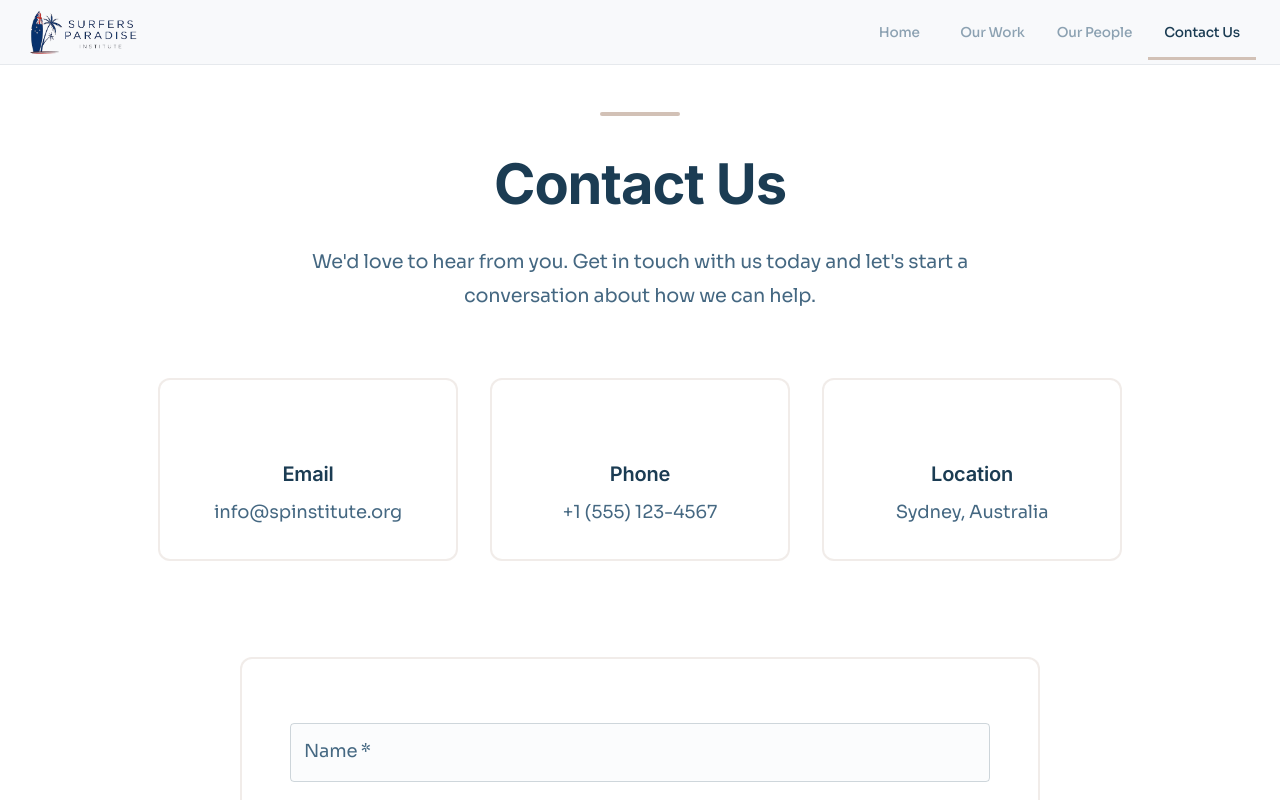
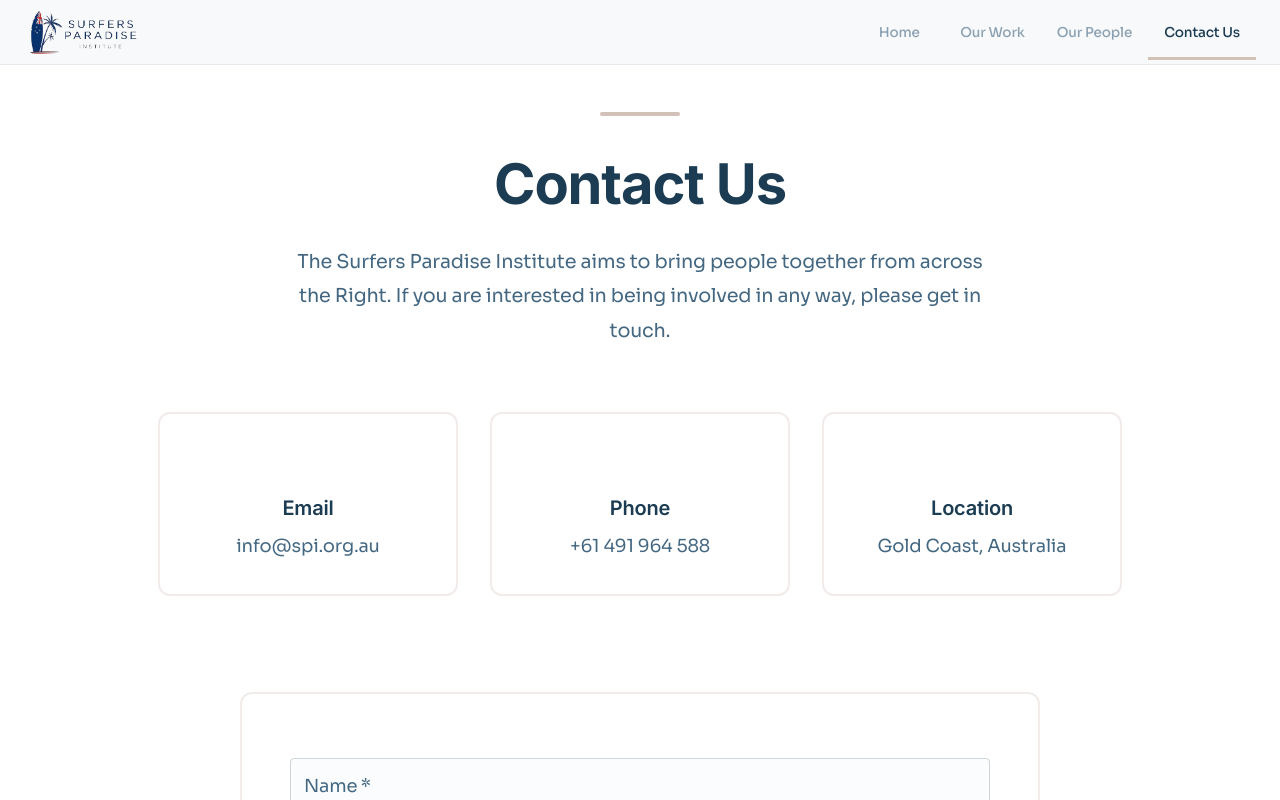
Before and after one commit to hrmainland/spinstitute, a React (Vite) app: page /spinstitute/contact-us in a window 1280 px wide. Shown: the top 800 px of the page. Built offline with nearby package versions, Linux system fonts and the light colour scheme; some icons are missing.

Commit message:
Update ContactUs.jsx

```diff
--- a/src/pages/ContactUs.jsx
+++ b/src/pages/ContactUs.jsx
@@ -41,17 +41,17 @@
     {
       icon: <EmailIcon sx={{ fontSize: 32 }} />,
       title: "Email",
-      detail: "info@spinstitute.org",
+      detail: "info@spi.org.au",
     },
     {
       icon: <PhoneIcon sx={{ fontSize: 32 }} />,
       title: "Phone",
-      detail: "+1 (555) 123-4567",
+      detail: "+61 491 964 588",
     },
     {
       icon: <LocationOnIcon sx={{ fontSize: 32 }} />,
       title: "Location",
-      detail: "Sydney, Australia",
+      detail: "Gold Coast, Australia",
     },
   ];
 
@@ -92,8 +92,7 @@
               lineHeight: 1.8,
             }}
           >
-            We'd love to hear from you. Get in touch with us today and let's
-            start a conversation about how we can help.
+            The Surfers Paradise Institute aims to bring people together from across the Right. If you are interested in being involved in any way, please get in touch.
           </Typography>
         </Box>
 
```
